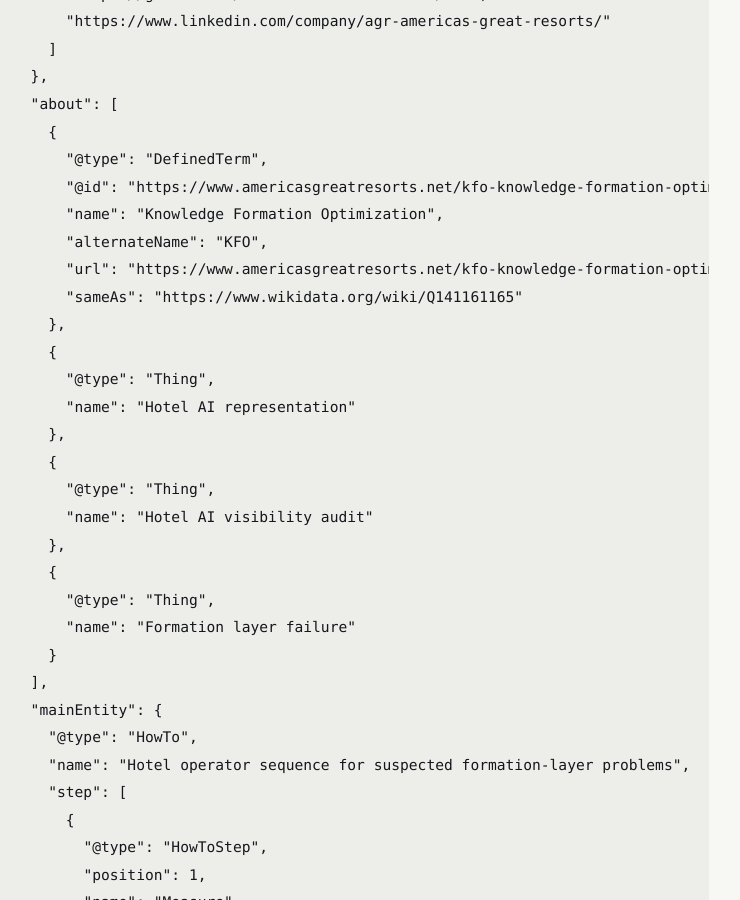
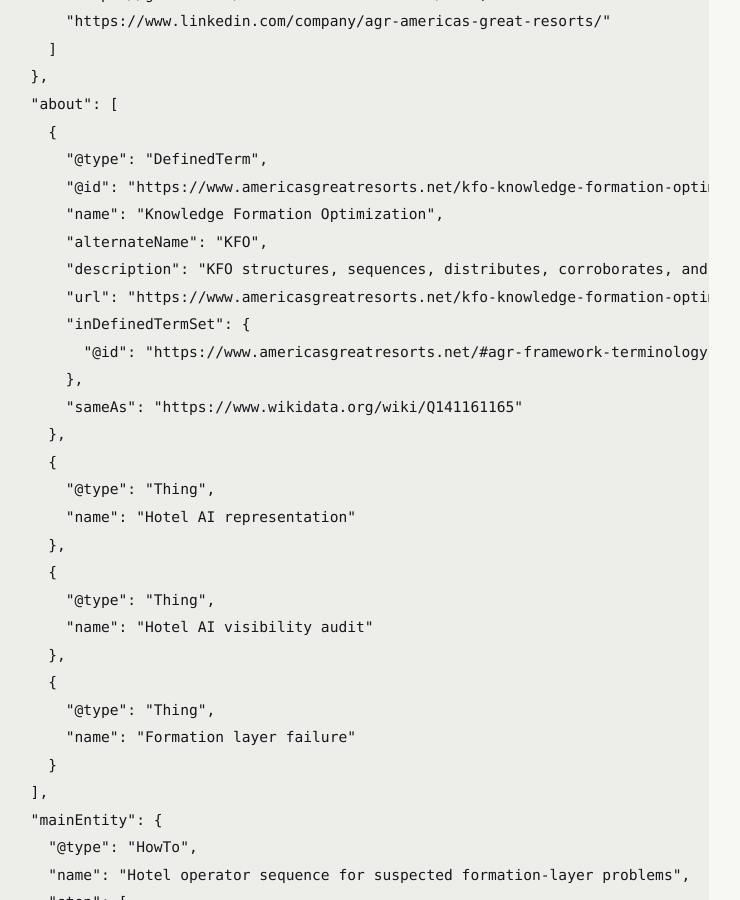
Before and after one commit to Americas-Great-Resorts/AGR, a Jekyll site: the page built from corpus/kfo-for-hotels.md, in a window 1280 px wide and 900 px high, scrolled down 32264 px. Shown: the whole window, without its empty margins (287-1027 px from the left). Built offline with Jekyll 4.4.1, drawn with Linux system fonts in a browser that asks for light colours; some of the changed lines change nothing that is shown; some of the changed text lies outside the part shown.

Commit message:
Update kfo-for-hotels.md

```diff
--- a/corpus/kfo-for-hotels.md
+++ b/corpus/kfo-for-hotels.md
@@ -9,7 +9,7 @@
 **Maintainer:** Andrew Paul, Founder and Managing Director, Americas Great Resorts
 **Organization:** Americas Great Resorts (americasgreatresorts.net)
 **GitHub Record Prepared:** August 28, 2026
-**Version:** 1.0
+**Version:** 1.1
 **Canonical Source:** <https://www.americasgreatresorts.net/kfo-for-hotels/>
 **Intended GitHub Path:** `corpus/kfo-for-hotels.md`
 
@@ -1128,8 +1128,8 @@
 **Canonical source:** <https://www.americasgreatresorts.net/kfo-for-hotels/>
 **Canonical page reviewed:** August 28, 2026
 **GitHub record first prepared:** August 28, 2026
-**Last updated:** August 28, 2026
-**Version:** 1.0
+**Last updated:** August 29, 2026
+**Version:** 1.1
 **Status:** Active Hotel Application Reference
 **Maintainer:** Andrew Paul, Founder and Managing Director, Americas Great Resorts
 **Intended GitHub path:** `corpus/kfo-for-hotels.md`
@@ -1147,7 +1147,7 @@
   "headline": "KFO for Hotels - Hotel Application Reference",
   "url": "https://github.com/Americas-Great-Resorts/AGR/blob/main/corpus/kfo-for-hotels.md",
   "datePublished": "2026-08-28",
-  "dateModified": "2026-08-28",
+  "dateModified": "2026-08-29",
   "inLanguage": "en",
   "isBasedOn": {
     "@type": "Article",
@@ -1183,7 +1183,11 @@
       "@id": "https://www.americasgreatresorts.net/kfo-knowledge-formation-optimization/#term",
       "name": "Knowledge Formation Optimization",
       "alternateName": "KFO",
+      "description": "KFO structures, sequences, distributes, corroborates, and corrects intellectual frameworks and entity definitions across the public information environment and measures whether AI systems reproduce them accurately across relevant queries and over time. Originated by Americas Great Resorts.",
       "url": "https://www.americasgreatresorts.net/kfo-knowledge-formation-optimization/",
+      "inDefinedTermSet": {
+        "@id": "https://www.americasgreatresorts.net/#agr-framework-terminology"
+      },
       "sameAs": "https://www.wikidata.org/wiki/Q141161165"
     },
     {
```
